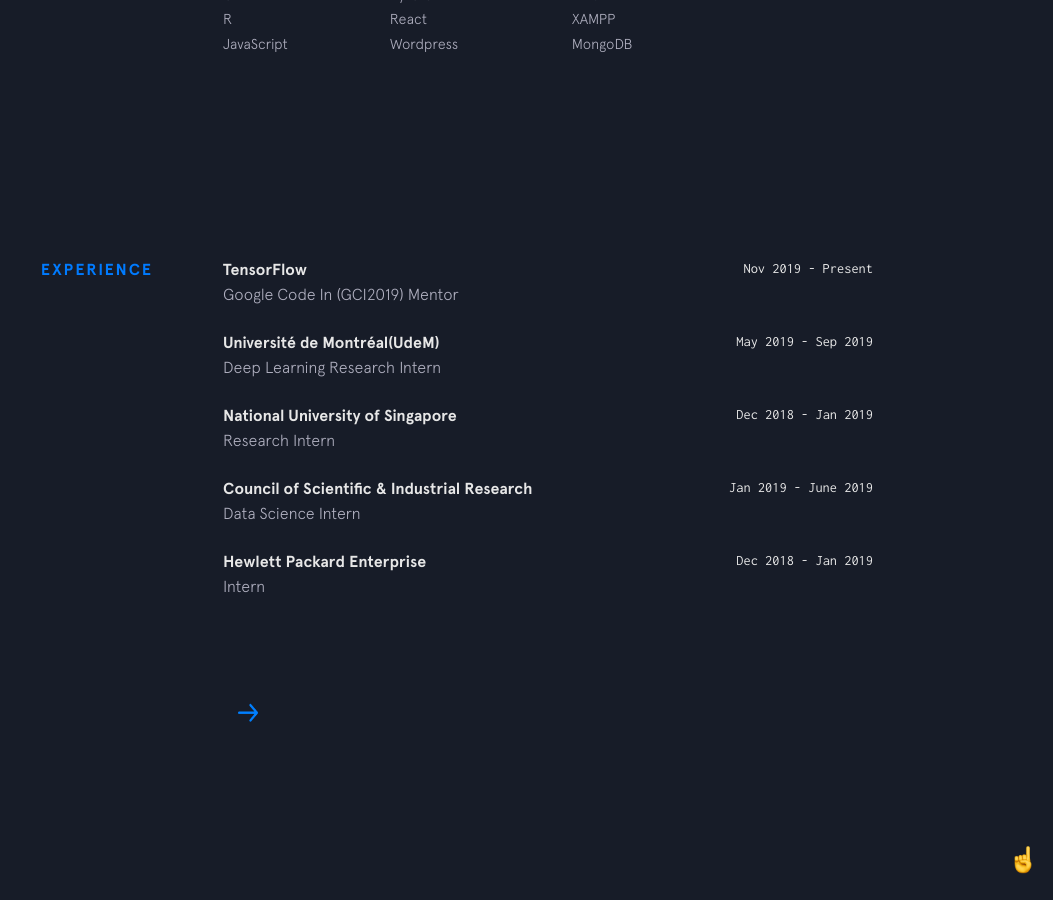
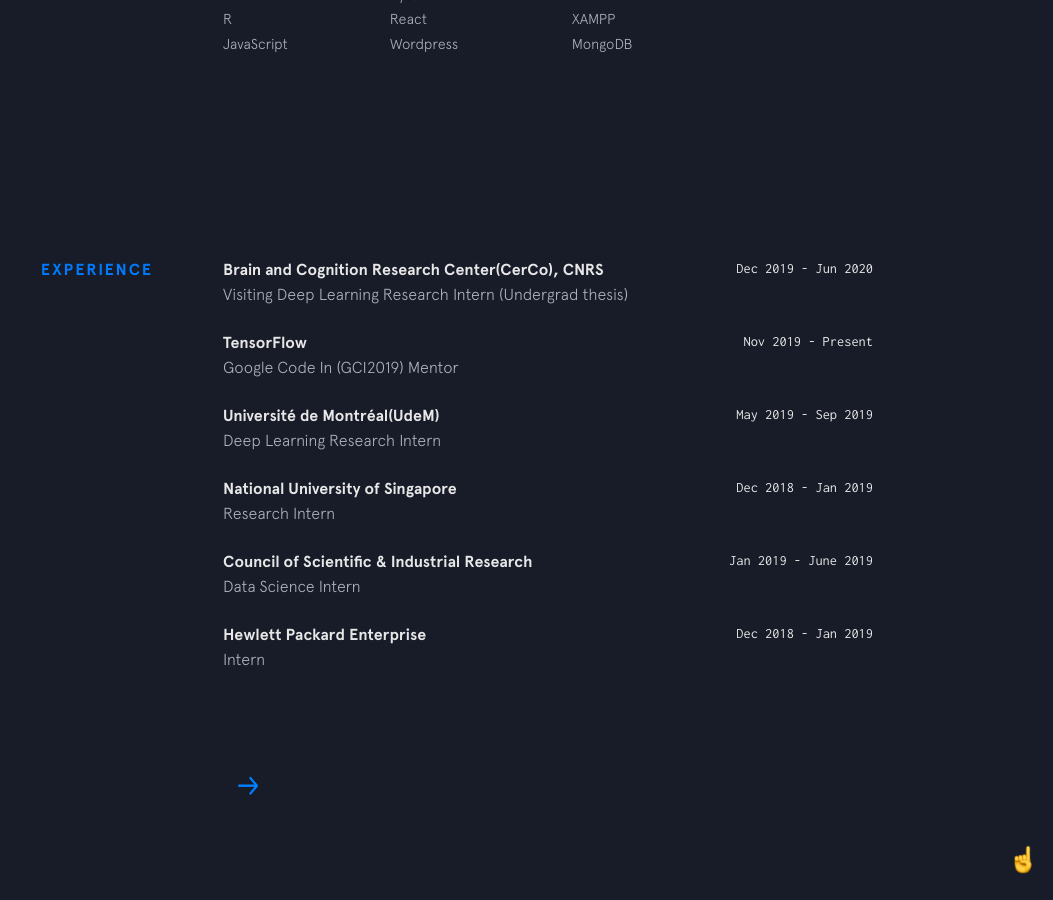
Before and after one commit to vasudev-sharma/vasudev-sharma-.github.io, a Jekyll site: the page built from index.html, in a window 1280 px wide and 900 px high, scrolled down 1706 px. Shown: the whole window, without its empty margins (227-1280 px from the left). Built offline with Jekyll 4.4.1, drawn with Linux system fonts in a browser that asks for light colours; nearby versions of some CDN libraries.

Commit message:
Update Experience

```diff
--- a/_data/experience.yml
+++ b/_data/experience.yml
@@ -1,3 +1,9 @@
+
+- company: Brain and Cognition Research Center(CerCo), CNRS
+  url:
+  time: Dec 2019 - Jun 2020
+  position: Visiting Deep Learning Research Intern (Undergrad thesis)
+
 - company: TensorFlow
   url:
   time: Nov 2019 - Present
```
